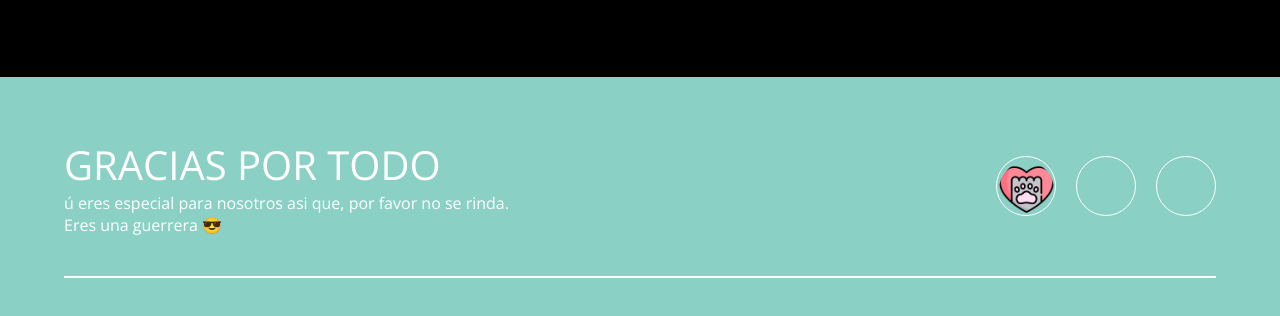
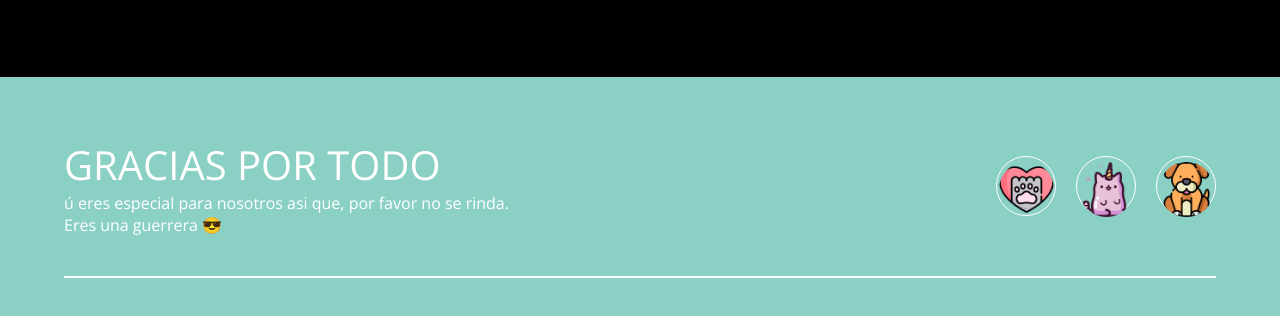
Before and after one commit to JosueMorenoaprend/NICOLPAGE2, a plain HTML site: page index.html in a window 1280 px wide. Shown: the part 7324-7640 px from the top of the page. Drawn offline with nearby package versions, Linux system fonts and the light colour scheme; files whose address does not match are found by name.

Commit message:
Update index.html

```diff
--- a/index.html
+++ b/index.html
@@ -142,10 +142,10 @@
                         <img src="../img/pata.png" alt="" style="width: 55px; border-radius: 50%;">
                     </a>
                     <a href="#galeria" class="social-media-icon" style="text-align: center; padding-top: 5px;">
-                        <img src="../img/gato.png" alt="" style="width: 55px; border-radius: 50%;">
+                        <img src="img2/gato.png" alt="" style="width: 55px; border-radius: 50%;">
                     </a>
                     <a href="./" class="social-media-icon" style="text-align: center; padding-top: 5px;">
-                        <img src="../img/perro.png" alt="" style="width: 55px; border-radius: 50%;">
+                        <img src="img2/perro.png" alt="" style="width: 55px; border-radius: 50%;">
                     </a>
                 </div>
         </div>
```
